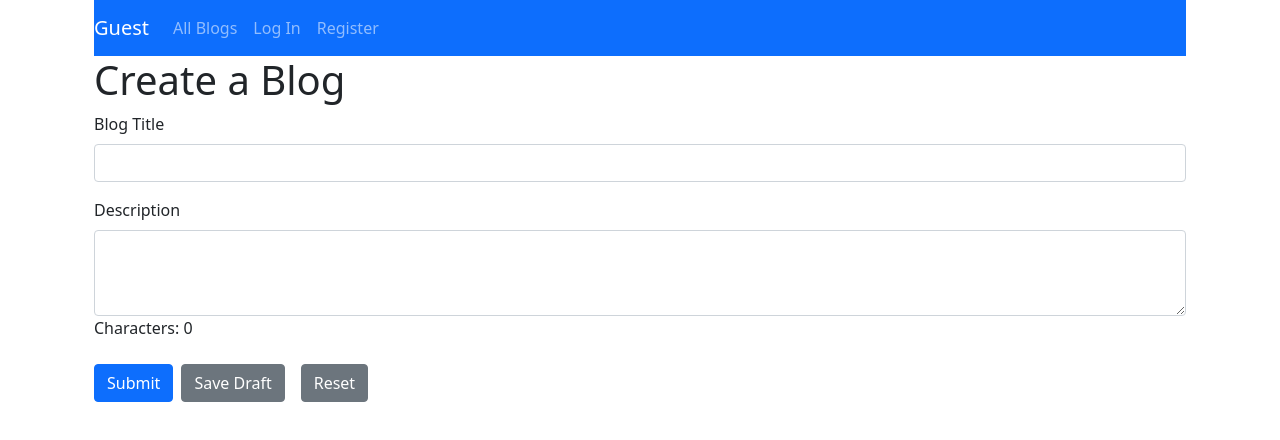
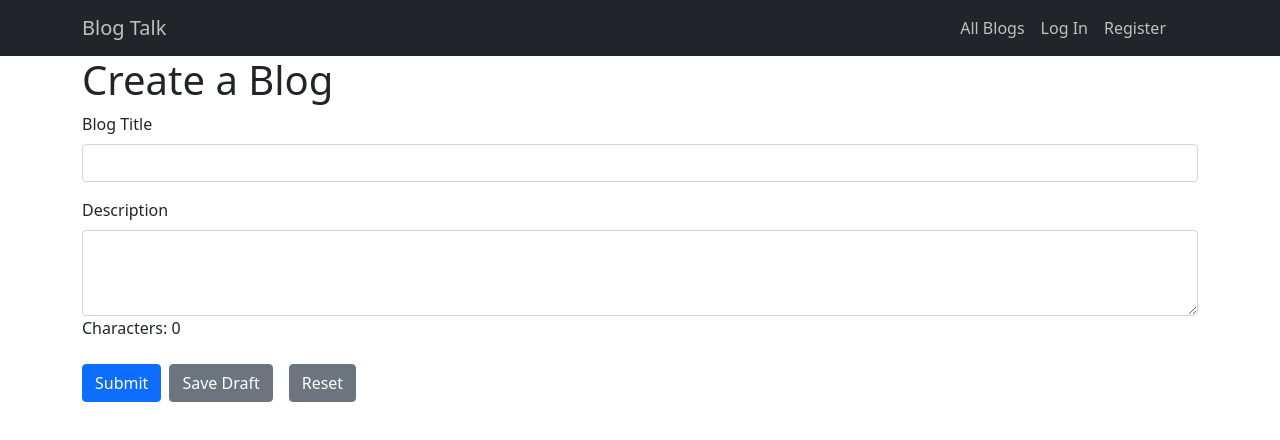
Before and after one commit to Tim-Quattrochi/tims-blog, a React (Create React App) app in the folder packages/client/: page /blogs/create in a window 1280 px wide. Shown: the top 440 px of the page. Built offline with nearby package versions, Linux system fonts and the light colour scheme.

Commit message:
refactored navbar, used active styles on nav links, css styling on blog cards

```diff
--- a/packages/client/src/App.js
+++ b/packages/client/src/App.js
@@ -1,21 +1,20 @@
-import './App.css';
-import { Route, Routes } from 'react-router-dom';
-import CreateBlogPage from './pages/CreateBlogPage';
-import { Container } from 'react-bootstrap';
-import { ToastContainer } from 'react-toastify';
-import 'react-toastify/dist/ReactToastify.min.css';
-import Header from './components/Header';
-import BlogPage from './pages/BlogPage';
-import AllBlogs from './pages/AllBlogs';
-import SignUpPage from './pages/SignUpPage';
-import SignInPage from './pages/SignInPage';
+import "./App.css";
+import { Route, Routes } from "react-router-dom";
+import CreateBlogPage from "./pages/CreateBlogPage";
+import { Container } from "react-bootstrap";
+import { ToastContainer } from "react-toastify";
+import "react-toastify/dist/ReactToastify.min.css";
+import Header from "./components/NavBar/NavBar";
+import BlogPage from "./pages/BlogPage";
+import AllBlogs from "./pages/AllBlogs";
+import SignUpPage from "./pages/SignUpPage";
+import SignInPage from "./pages/SignInPage";
 
 function App() {
   return (
-    <Container>
+    <>
       <ToastContainer />
       <Header />
-
       <Routes>
         <Route path="/signup" element={<SignUpPage />} />
         <Route path="/signin" element={<SignInPage />} />
@@ -24,7 +23,7 @@ function App() {
         <Route path="/blogs/create" element={<CreateBlogPage />} />
         <Route path="/blogs/:blogId" element={<BlogPage />} />
       </Routes>
-    </Container>
+    </>
   );
 }
 
--- a/packages/client/src/components/BlogCard.js
+++ b/packages/client/src/components/BlogCard.js
@@ -14,9 +14,12 @@ export default function BlogCard({ blog }) {
   return (
     <Container>
       <CardGroup>
-        <Card style={{ width: "18rem", marginTop: "5rem" }}>
+        <Card
+          className="my-4"
+          style={{ width: "auto", margin: "20px" }}
+        >
           <Card.Body>
-            <Card.Title as="h6" style={{ color: "info" }}>
+            <Card.Title as="h4" style={{ color: "#007bff" }}>
               {location.pathname === `/blogs/${blogId}` ? (
                 `${blog.title}`
               ) : (
@@ -24,10 +27,14 @@ export default function BlogCard({ blog }) {
               )}{" "}
             </Card.Title>
 
-            <Card.Text as="p" style={{ whiteSpace: "pre-wrap" }}>
+            <Card.Text
+              as="p"
+              className="text-justify"
+              style={{ whiteSpace: "pre-wrap" }}
+            >
               {blog?.description}
             </Card.Text>
-            <Card.Text>
+            <Card.Text className="text-muted">
               {" "}
               posted by {blog.author?.name}
               on {formatDate(dateStr)}
--- a/packages/client/src/components/Header.js
+++ /dev/null
@@ -1,71 +0,0 @@
-import { Container, Nav, Navbar } from "react-bootstrap";
-import { Link } from "react-router-dom";
-import { useState, useEffect } from "react";
-import { useProvideAuth } from "../hooks/AuthProvider";
-
-const Header = () => {
-  const [returningUser, setReturningUser] = useState();
-  const [isLoggedIn, setIsLoggedIn] = useState(false);
-
-  const auth = useProvideAuth();
-
-  const {
-    state: { isAuthenticated },
-  } = useProvideAuth();
-
-  const logOut = () => {
-    setIsLoggedIn(false);
-    auth.signOut();
-  };
-
-  useEffect(() => {
-    //check local storage to see if returning user
-    const localUser = JSON.parse(localStorage.getItem("blogUser"));
-
-    if (localUser) {
-      setIsLoggedIn(true);
-      setReturningUser(localUser.name);
-    }
-  }, []);
-
-  return (
-    <Container>
-      <Navbar expand="md" bg="primary" variant="dark">
-        <Navbar.Brand>
-          {isAuthenticated
-            ? `${auth.state.user.name}'s Blog`
-            : "Guest"}
-        </Navbar.Brand>
-        <Nav>
-          <Nav.Link as={Link} to="/blogs">
-            All Blogs
-          </Nav.Link>
-          {isAuthenticated ? (
-            <Nav.Link as={Link} to="/blogs/create">
-              Create Blog
-            </Nav.Link>
-          ) : (
-            ""
-          )}
-
-          {isAuthenticated ? (
-            <Nav.Link onClick={logOut} as={Link} href="/signin">
-              Log Out
-            </Nav.Link>
-          ) : (
-            <>
-              <Nav.Link as={Link} to="/signin">
-                Log In
-              </Nav.Link>
-              <Nav.Link as={Link} to="/signup">
-                Register
-              </Nav.Link>
-            </>
-          )}
-        </Nav>
-      </Navbar>
-    </Container>
-  );
-};
-
-export default Header;
--- /dev/null
+++ b/packages/client/src/components/NavBar/NavBar.js
@@ -0,0 +1,109 @@
+import { Container, Nav, Navbar } from "react-bootstrap";
+import { NavLink, useLocation } from "react-router-dom";
+import { useState, useEffect } from "react";
+import { useProvideAuth } from "../../hooks/AuthProvider";
+import "./navBar.css";
+
+const NavBar = () => {
+  const [returningUser, setReturningUser] = useState();
+  const [isLoggedIn, setIsLoggedIn] = useState(false);
+
+  const auth = useProvideAuth();
+  const location = useLocation();
+
+  const {
+    state: { isAuthenticated },
+  } = useProvideAuth();
+
+  const logOut = () => {
+    setIsLoggedIn(false);
+    auth.signOut();
+  };
+
+  useEffect(() => {
+    //check local storage to see if returning user
+    const localUser = JSON.parse(localStorage.getItem("blogUser"));
+
+    if (localUser) {
+      setIsLoggedIn(true);
+      setReturningUser(localUser.name);
+    }
+  }, []);
+
+  const getActiveLinkStyle = (pathname) => {
+    return {
+      fontWeight: pathname === location.pathname ? "bold" : "normal",
+      color: pathname === location.pathname ? "white" : "#C0C0C0",
+      textDecoration: "none",
+    };
+  };
+
+  return (
+    <Navbar bg="dark" data-bs-theme="dark">
+      <Container>
+        <Navbar.Brand
+          as={NavLink}
+          to="/blogs"
+          style={getActiveLinkStyle("/blogs")}
+        >
+          Blog Talk
+        </Navbar.Brand>
+        <Navbar.Toggle />
+        <Navbar.Collapse className="justify-content-end">
+          <Navbar.Text style={{ color: "white" }}>
+            {isAuthenticated && `${auth.state.user.name}'s Blog`}
+          </Navbar.Text>
+        </Navbar.Collapse>
+        <Nav className="mx-4">
+          <Nav.Link
+            as={NavLink}
+            to="/blogs"
+            style={getActiveLinkStyle("/blogs")}
+          >
+            All Blogs
+          </Nav.Link>
+          {isAuthenticated ? (
+            <Nav.Link
+              as={NavLink}
+              to="/blogs/create"
+              style={getActiveLinkStyle("/blogs/create")}
+            >
+              Create Blog
+            </Nav.Link>
+          ) : (
+            ""
+          )}
+          {isAuthenticated ? (
+            <Nav.Link
+              onClick={logOut}
+              as={NavLink}
+              to="/signin"
+              style={getActiveLinkStyle("/signin")}
+            >
+              Log Out
+            </Nav.Link>
+          ) : (
+            <>
+              <Nav.Link
+                as={NavLink}
+                to="/signin"
+                style={getActiveLinkStyle("/signin")}
+              >
+                Log In
+              </Nav.Link>
+              <Nav.Link
+                as={NavLink}
+                to="/signup"
+                style={getActiveLinkStyle("/signup")}
+              >
+                Register
+              </Nav.Link>
+            </>
+          )}
+        </Nav>
+      </Container>
+    </Navbar>
+  );
+};
+
+export default NavBar;
--- /dev/null
+++ b/packages/client/src/components/NavBar/navBar.css
@@ -0,0 +1,9 @@
+Your other styles
+
+/* Style for active NavLink */
+.nav-link.active-link {
+  /* Your styles for the active link go here */
+  font-weight: bold;
+  color: red;
+  /* Add any other styles you want for the active link */
+}
```
